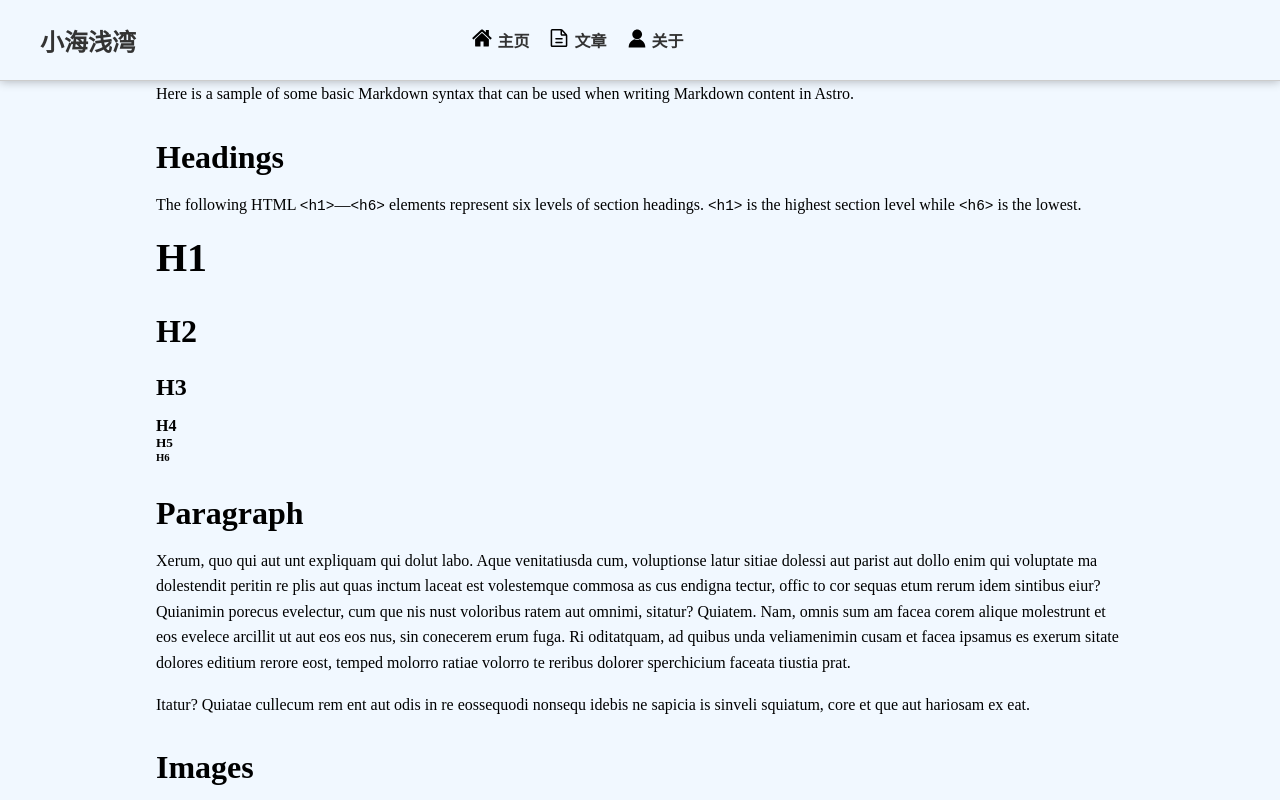
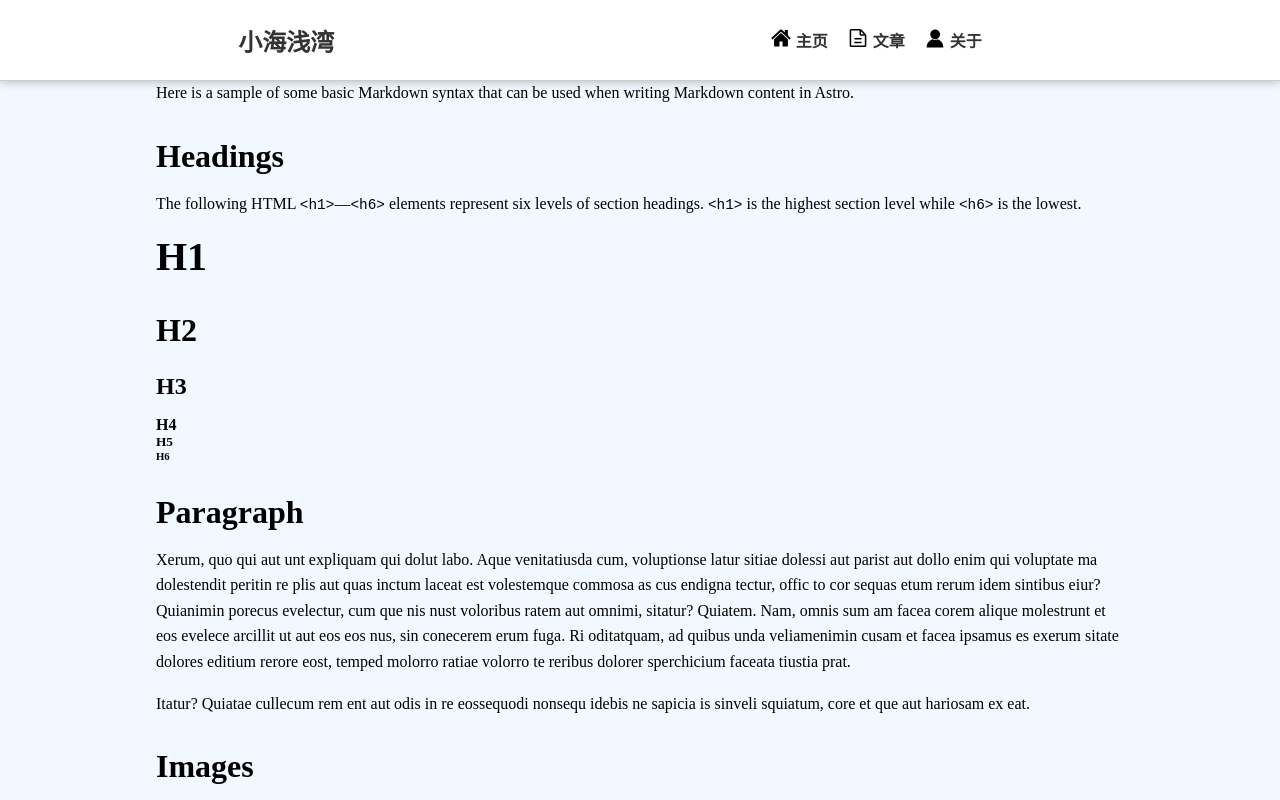
Before and after one commit to Hai-Chi/Haichi-Blog-Astro, an Astro site: page /blog-posts/test in a window 1280 px wide. Built offline with nearby package versions, Linux system fonts and the light colour scheme; Astro itself is replaced by a stand-in of ours.

Commit message:
页首与页尾响应式

```diff
--- a/src/components/home/HomeContent.astro
+++ b/src/components/blog/BlogList.astro
@@ -15,7 +15,7 @@ const sortedPosts = allPosts.sort((a, b) =>
 );
 ---
 
-<div class="container">
+<div class="container" transition:animate="initial">
     <div class="introduce-card-container">
         <IntroduceCard />
         <CategoryCard />
--- a/src/components/blog/IntroduceCard.astro
+++ b/src/components/blog/IntroduceCard.astro
@@ -3,7 +3,7 @@ import { Image } from "astro:assets";
 import profile from "@assets/blog/profile.png";
 ---
 
-<div class="container" transition:animate="initial">
+<div class="container">
     <Image src={profile} alt="profile"/>
     <h2 class="name">海炽HaiChi</h2>
     <div class="divider"></div>
--- a/src/components/common/Footer.astro
+++ b/src/components/common/Footer.astro
@@ -8,11 +8,14 @@ const year = new Date().getFullYear();
             <p>
                 Copyright © 2024 ~ {year}
                 <a href="https://space.bilibili.com/30966165" class="name"
-                    ><b>海炽Hai_Chi</b></a>
+                    ><b>海炽Hai_Chi</b></a
+                >
             </p>
             <p>Powered By <b>🚀Astro</b></p>
         </div>
-        <a href="https://beian.miit.gov.cn/" target="_blank" class="beian">京ICP备2023007222号</a>
+        <a href="https://beian.miit.gov.cn/" target="_blank" class="beian"
+            >京ICP备2023007222号</a
+        >
     </div>
 </footer>
 
@@ -27,14 +30,14 @@ const year = new Date().getFullYear();
         align-items: center;
     }
 
-    .container{
+    .container {
         flex: 1;
         max-width: 1200px;
     }
 
-    .info{
+    .info {
         display: flex;
-        justify-content: space-between;
+        justify-content: space-around;
     }
 
     .info p {
@@ -55,4 +58,10 @@ const year = new Date().getFullYear();
         color: #666;
         text-decoration: none;
     }
+
+    @media (max-width: 960px) {
+        .info {
+            flex-direction: column;
+        }
+    }
 </style>
--- a/src/components/common/Header.astro
+++ b/src/components/common/Header.astro
@@ -21,7 +21,7 @@
                                 fill=""
                                 p-id="1010"></path></svg
                         >
-                        主页
+                        <span>主页</span>
                     </li>
                 </a>
                 <a href="/blog-posts"
@@ -40,7 +40,7 @@
                                 fill=""
                                 p-id="1170"></path></svg
                         >
-                        文章
+                        <span>文章</span>
                     </li></a
                 >
                 <!-- <a href=""
@@ -71,33 +71,36 @@
                                 d="M646.093 578.3c-36.787 21.177-79.258 33.465-124.762 33.465-48.211 0-93.1-13.843-131.309-37.382C214.4 627.529 86.394 792.188 86.394 987.337c0 2.284 0.288 4.53 0.345 6.796H937.3c0.02-2.284 0.346-4.53 0.346-6.796C937.606 796.7 815.322 635.285 646.093 578.3zM521.331 72.533c-138.605 0-250.963 112.34-250.963 250.925 0 90.336 47.962 169.306 119.635 213.562 38.227 23.52 83.117 37.382 131.309 37.382 45.504 0 87.974-12.288 124.762-33.465 75.283-43.277 126.144-124.378 126.144-217.46 0.019-138.604-112.34-250.944-250.887-250.944z"
                                 fill=""
                                 p-id="1329"></path></svg
-                        >关于
+                        ><span>关于</span>
                     </li></a
                 >
             </ul>
         </nav>
-        <div class="tool-bar">
-            <div class="search">
-                <!-- <input type="text" placeholder="搜索" /> -->
-            </div>
-        </div>
     </div>
 </header>
+<div class="padding"></div>
 
 <style>
+    .padding {
+        height: 80px;
+    }
+
     header {
         display: flex;
-        justify-content: space-around;
+        justify-content: space-between;
         align-items: center;
         padding: 0 20px;
         border-bottom: 1px solid #ccc;
         box-shadow: 0 0px 10px rgba(0, 0, 0, 0.3);
+        background-color: #fff;
         z-index: 10000000;
+        position: fixed;
+        width: 100%;
     }
 
     .header-container {
         display: flex;
-        justify-content: space-between;
+        justify-content: space-around;
         align-items: center;
         max-width: 1200px;
         height: 80px;
@@ -133,7 +136,9 @@
         height: 20px;
     }
 
-    .tool-bar .search {
-        width: 200px;
+    @media (max-width: 400px) {
+        header span{
+            display: none;
+        }
     }
 </style>
--- a/src/components/home/Hero1.astro
+++ /dev/null
@@ -1,84 +0,0 @@
----
-import "@styles/global.css";
----
-
-<div class="container">
-    <!-- <div class="background"></div> -->
-    <!-- <div class="background_mask"></div> -->
-    <h1 class="title">HAICHI's Blog</h1>
-    <h2 class="subtitle">欢迎光临小海浅湾</h2>
-    <div class="fill"></div>
-    <p>
-        晋太元中，武陵人捕鱼为业。缘溪行，忘路之远近。忽逢桃花林，夹岸数百步，中无杂树，芳草鲜美，落英缤纷。渔人甚异之，复前行，欲穷其林。
-        林尽水源，便得一山，山有小口，仿佛若有光。便舍船，从口入。初极狭，才通人。复行数十步，豁然开朗。土地平旷，屋舍俨然，有良田、美池、桑竹之属。阡陌交通，鸡犬相闻。其中往来种作，男女衣着，悉如外人。黄发垂髫，并怡然自乐。
-        见渔人，乃大惊，问所从来。具答之。便要还家，设酒杀鸡作食。村中闻有此人，咸来问讯。自云先世避秦时乱，率妻子邑人来此绝境，不复出焉，遂与外人间隔。问今是何世，乃不知有汉，无论魏晋。此人一一为具言所闻，皆叹惋。余人各复延至其家，皆出酒食。停数日，辞去。此中人语云：“不足为外人道也。”
-        既出，得其船，便扶向路，处处志之。及郡下，诣太守，说如此。太守即遣人随其往，寻向所志，遂迷，不复得路。
-        南阳刘子骥，高尚士也，闻之，欣然规往。未果，寻病终，后遂无问津者。
-    </p>
-</div>
-
-<style>
-    .fill {
-        height: 100vh;
-    }
-
-    .container {
-        height: 90vh;
-        position: relative;
-        overflow-x: hidden;
-        transform-style: preserve-3d;
-        perspective: 1px;
-    }
-
-    .container::before {
-        content: "";
-        width: 100%;
-        height: 100%;
-        top: 0;
-        left: 0;
-        margin: 0 auto;
-        position: absolute;
-        background: url("@assets/hero/hero.png") top center;
-        background-size: cover;
-        transform: translateZ(-0.8px) scale(1.8);
-        filter: blur(2px);
-    }
-
-    .container::after {
-        content: "";
-        width: 100%;
-        height: 100%;
-        top: 0;
-        left: 0;
-        position: absolute;
-        background: url("@assets/hero/hero_mask.png") top center;
-        background-size: cover;
-        filter: blur(2px);
-    }
-
-    .title {
-        position: absolute;
-        top: 30%;
-        left: 50%;
-        font-size: 8vw;
-        color: rgb(247, 247, 247);
-        text-shadow:
-            3px 3px 7px rgba(0, 0, 0, 0.8),
-            5px 5px 70px rgba(255, 255, 255, 0.5);
-        white-space: nowrap;
-        transform: translateZ(-0.1px) scale(1.1) translate(-45%, -50%);
-    }
-
-    .subtitle {
-        position: absolute;
-        top: 50%;
-        left: 50%;
-        font-size: 2vw;
-        color: rgb(247, 247, 247);
-        text-shadow:
-            3px 3px 7px rgba(0, 0, 0, 0.8),
-            5px 5px 70px rgba(255, 255, 255, 0.5);
-        white-space: nowrap;
-        transform: translateZ(-0.1px) scale(1.1) translate(-45%, -50%);
-    }
-</style>
--- a/src/pages/blog-posts/index.astro
+++ b/src/pages/blog-posts/index.astro
@@ -1,8 +1,8 @@
 ---
-import HomeContent from "@components/home/HomeContent.astro";
+import BlogList from "@components/blog/BlogList.astro";
 import BaseLayout from "@layouts/BaseLayout.astro";
 ---
 
 <BaseLayout>
-  <HomeContent />
+  <BlogList />
 </BaseLayout>
--- a/src/pages/index.astro
+++ b/src/pages/index.astro
@@ -1,11 +1,11 @@
 ---
 import Hero from "@components/home/Hero.astro";
 import BaseLayout from "@layouts/BaseLayout.astro";
-import HomeContent from "@components/home/HomeContent.astro";
+import BlogList from "@components/blog/BlogList.astro";
 ---
 <BaseLayout>
 	<Hero />
-	<HomeContent />
+	<BlogList />
 </BaseLayout>
 
 <style></style>
```
Also changed, not shown: src/components/home/Hero.astro (+6 -6 lines).
